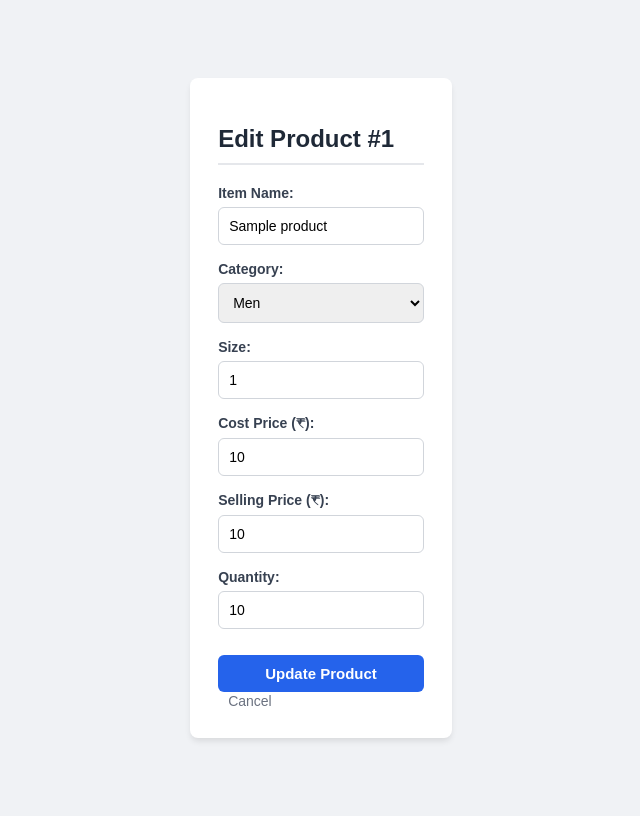
After one commit to KrishnaHagari/kk-clothes-shop, a FastAPI app: template templates/edit.html in a window 1280 px wide. The commit adds this page. Shown: the whole page, without its empty margins (319-959 px from the left). Run offline with FastAPI, Linux system fonts and the light colour scheme; the template is opened without the code that fills it: most values are stand-ins (such as "Sample title", 1, 10 or a date in 2020).

Commit message:
Implemented Edit and Update product functionality with pre-filled form

```diff
--- a/database.py
+++ b/database.py
@@ -166,13 +166,25 @@ def get_recent_sales(limit: int = 10):
     conn.close()
     return [dict(row) for row in rows]
 
-def restock_product(product_id: int, qty: int = 1):
+def get_product_by_id(product_id: int):
+
     conn = get_db_connection()
     cursor = conn.cursor()
-    cursor.execute(
-        "UPDATE products SET quantity = quantity + ? WHERE id = ?",
-        (qty, product_id)
-    )
+    cursor.execute("SELECT * FROM products WHERE id = ?", (product_id,))
+    row = cursor.fetchone()
+    conn.close()
+    return dict(row) if row else None
+
+
+def update_product_in_db(product_id: int, item_name: str, category: str, size: str, cost_price: float, selling_price: float, quantity: int):
+
+    conn = get_db_connection()
+    cursor = conn.cursor()
+    cursor.execute("""
+        UPDATE products
+        SET item_name = ?, category = ?, size = ?, cost_price = ?, selling_price = ?, quantity = ?
+        WHERE id = ?
+    """, (item_name, category, size, cost_price, selling_price, quantity, product_id))
     conn.commit()
     conn.close()
 
--- a/main.py
+++ b/main.py
@@ -2,7 +2,7 @@ from fastapi import FastAPI, Request, Form
 from fastapi.staticfiles import StaticFiles
 from fastapi.templating import Jinja2Templates
 from fastapi.responses import RedirectResponse
-from database import add_product_to_db, get_all_products, sell_product , delete_product,get_sales_summary,get_recent_sales,restock_product
+from database import add_product_to_db, get_all_products, sell_product , delete_product,get_sales_summary,get_recent_sales,get_product_by_id,update_product_in_db
 from database import add_product_to_db, get_all_products
 
 app = FastAPI(title="KK Clothes Shop")
@@ -24,8 +24,6 @@ def home(request: Request, search: str = "", category: str = ""):
 
     recent_sales = get_recent_sales(limit = 10)
 
-    restock = restock_product(product_id=1, qty=5)  # Example: Restock product with ID 1 by 5 units
-
     return templates.TemplateResponse(
         request=request,
         name="index.html",
@@ -37,7 +35,6 @@ def home(request: Request, search: str = "", category: str = ""):
             "total_sales_count": sales_data["total_sales_count"],
             "recent_sales": recent_sales,
             "total_profit": round(sales_data["total_profit"], 2),
-            "restock": restock,  # Include the restock information in the context
             "search": search,  # Keep the search term in the search bar
             "category": category,      # Keep the selected category in the dropdown
         },
@@ -83,7 +80,38 @@ def delete(product_id: int):
     delete_product(product_id)
     return RedirectResponse(url ="/", status_code=303)
 
-@app.post("/restock/{product_id}")
-def restock_item(product_id: int):
-    restock_product(product_id, qty=1)
+# Edit product page
+@app.get("/edit/{product_id}")
+def edit_product_page(request: Request, product_id: int):
+    product = get_product_by_id(product_id)
+    if not product:
+        return RedirectResponse(url="/", status_code=303)
+
+    return templates.TemplateResponse(
+        request=request,
+        name="edit.html",
+        context={"product": product}
+    )
+
+
+# Update product details in the database
+@app.post("/edit/{product_id}")
+def update_product_details(
+    product_id: int,
+    item_name: str = Form(...),
+    category: str = Form(...),
+    size: str = Form(...),
+    cost_price: float = Form(...),
+    selling_price: float = Form(...),
+    quantity: int = Form(...)
+):
+    update_product_in_db(
+        product_id=product_id,
+        item_name=item_name,
+        category=category,
+        size=size,
+        cost_price=cost_price,
+        selling_price=selling_price,
+        quantity=quantity
+    )
     return RedirectResponse(url="/", status_code=303)
--- a/static/style.css
+++ b/static/style.css
@@ -363,20 +363,21 @@ tr:hover {
     padding: 12px 0;
 }
 
-/* Quick Restock (+ Stock) Button */
-.btn-restock {
-    background-color: #0284c7;
+
+/* Edit Button Style */
+.btn-edit {
+    display: inline-block;
+    background-color: #f59e0b;
     color: #ffffff;
-    border: none;
-    padding: 4px 8px;
+    text-decoration: none;
+    padding: 6px 10px;
     font-size: 13px;
-    font-weight: 500;
+    font-weight: 600;
     border-radius: 4px;
-    cursor: pointer;
     margin-right: 4px;
     transition: background-color 0.2s ease;
 }
 
-.btn-restock:hover {
-    background-color: #0369a1;
+.btn-edit:hover {
+    background-color: #d97706;
 }
--- /dev/null
+++ b/templates/edit.html
@@ -0,0 +1,108 @@
+<!DOCTYPE html>
+<html lang="kn">
+<head>
+    <meta charset="UTF-8">
+    <meta name="viewport" content="width=device-width, initial-scale=1.0">
+    <title>Edit Product - KK Clothes</title>
+    <link rel="stylesheet" href="/static/style.css">
+    <style>
+        .edit-container {
+            max-width: 550px;
+            margin: 40px auto;
+            background: #ffffff;
+            padding: 28px;
+            border-radius: 8px;
+            box-shadow: 0 4px 6px -1px rgba(0, 0, 0, 0.1);
+        }
+        .edit-container h2 {
+            margin-bottom: 20px;
+            color: #1f2937;
+            border-bottom: 2px solid #e5e7eb;
+            padding-bottom: 10px;
+        }
+        .form-group {
+            margin-bottom: 16px;
+        }
+        .form-group label {
+            display: block;
+            margin-bottom: 6px;
+            font-weight: 600;
+            color: #374151;
+            font-size: 14px;
+        }
+        .form-group input, .form-group select {
+            width: 100%;
+            padding: 10px;
+            border: 1px solid #d1d5db;
+            border-radius: 6px;
+            font-size: 14px;
+            box-sizing: border-box;
+        }
+        .btn-update {
+            background-color: #2563eb;
+            color: white;
+            border: none;
+            padding: 10px 18px;
+            border-radius: 6px;
+            font-size: 15px;
+            font-weight: 600;
+            cursor: pointer;
+        }
+        .btn-update:hover {
+            background-color: #1d4ed8;
+        }
+        .btn-cancel {
+            margin-left: 10px;
+            color: #6b7280;
+            text-decoration: none;
+            font-size: 14px;
+        }
+        .btn-cancel:hover {
+            text-decoration: underline;
+        }
+    </style>
+</head>
+<body>
+    <div class="edit-container">
+        <h2>Edit Product #{{ product.id }}</h2>
+        <form method="post" action="/edit/{{ product.id }}">
+            <div class="form-group">
+                <label>Item Name:</label>
+                <input type="text" name="item_name" value="{{ product.item_name }}" required>
+            </div>
+
+            <div class="form-group">
+                <label>Category:</label>
+                <select name="category" required>
+                    <option value="Men" {% if product.category == 'Men' %}selected{% endif %}>Men</option>
+                    <option value="Women" {% if product.category == 'Women' %}selected{% endif %}>Women</option>
+                    <option value="Kids" {% if product.category == 'Kids' %}selected{% endif %}>Kids</option>
+                </select>
+            </div>
+
+            <div class="form-group">
+                <label>Size:</label>
+                <input type="text" name="size" value="{{ product.size }}" required>
+            </div>
+
+            <div class="form-group">
+                <label>Cost Price (₹):</label>
+                <input type="number" step="0.01" name="cost_price" value="{{ product.cost_price }}" required>
+            </div>
+
+            <div class="form-group">
+                <label>Selling Price (₹):</label>
+                <input type="number" step="0.01" name="selling_price" value="{{ product.selling_price }}" required>
+            </div>
+
+            <div class="form-group">
+                <label>Quantity:</label>
+                <input type="number" name="quantity" value="{{ product.quantity }}" required>
+            </div>
+
+            <button type="submit" class="btn-update">Update Product</button>
+            <a href="/" class="btn-cancel">Cancel</a>
+        </form>
+    </div>
+</body>
+</html>
```
Also changed, not shown: templates/index.html (+40 -45 lines).
